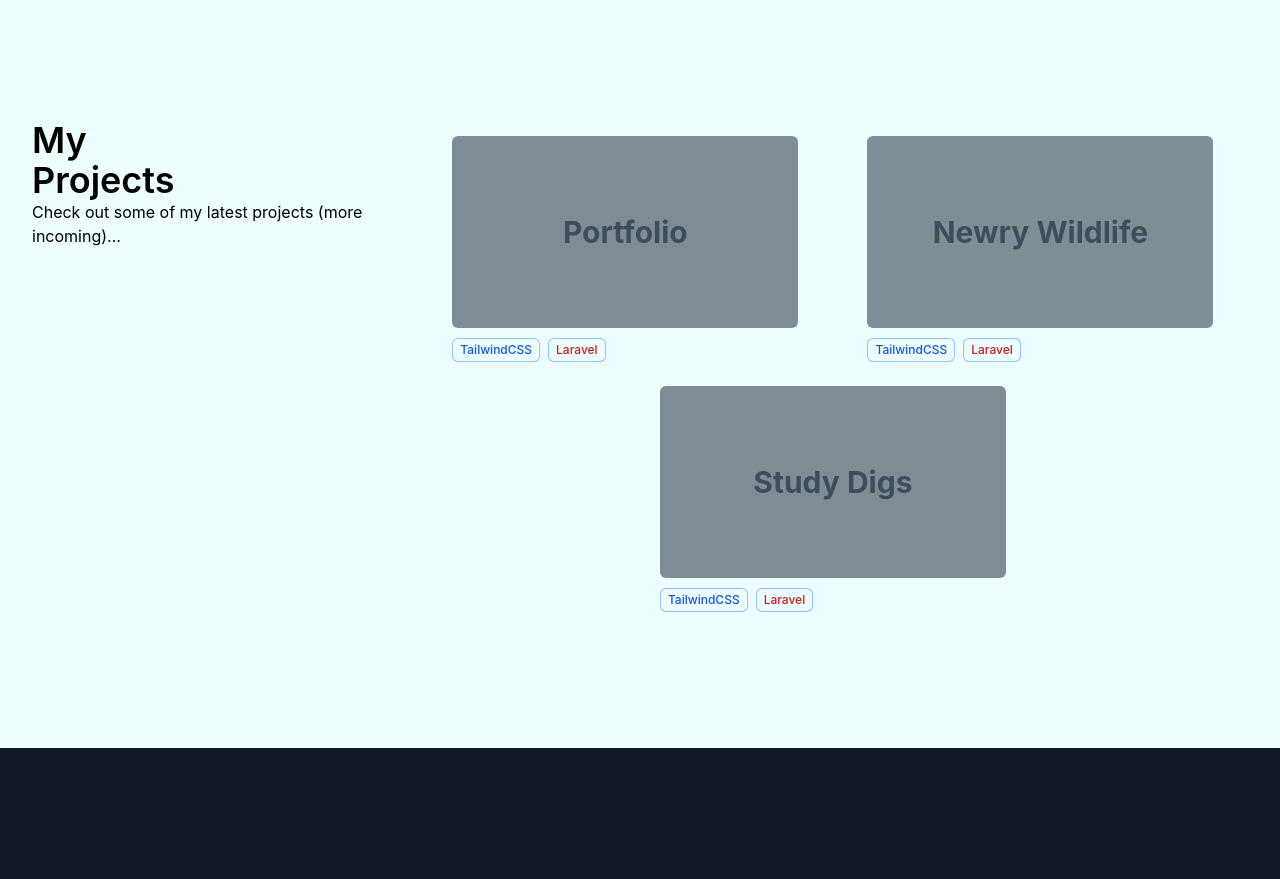
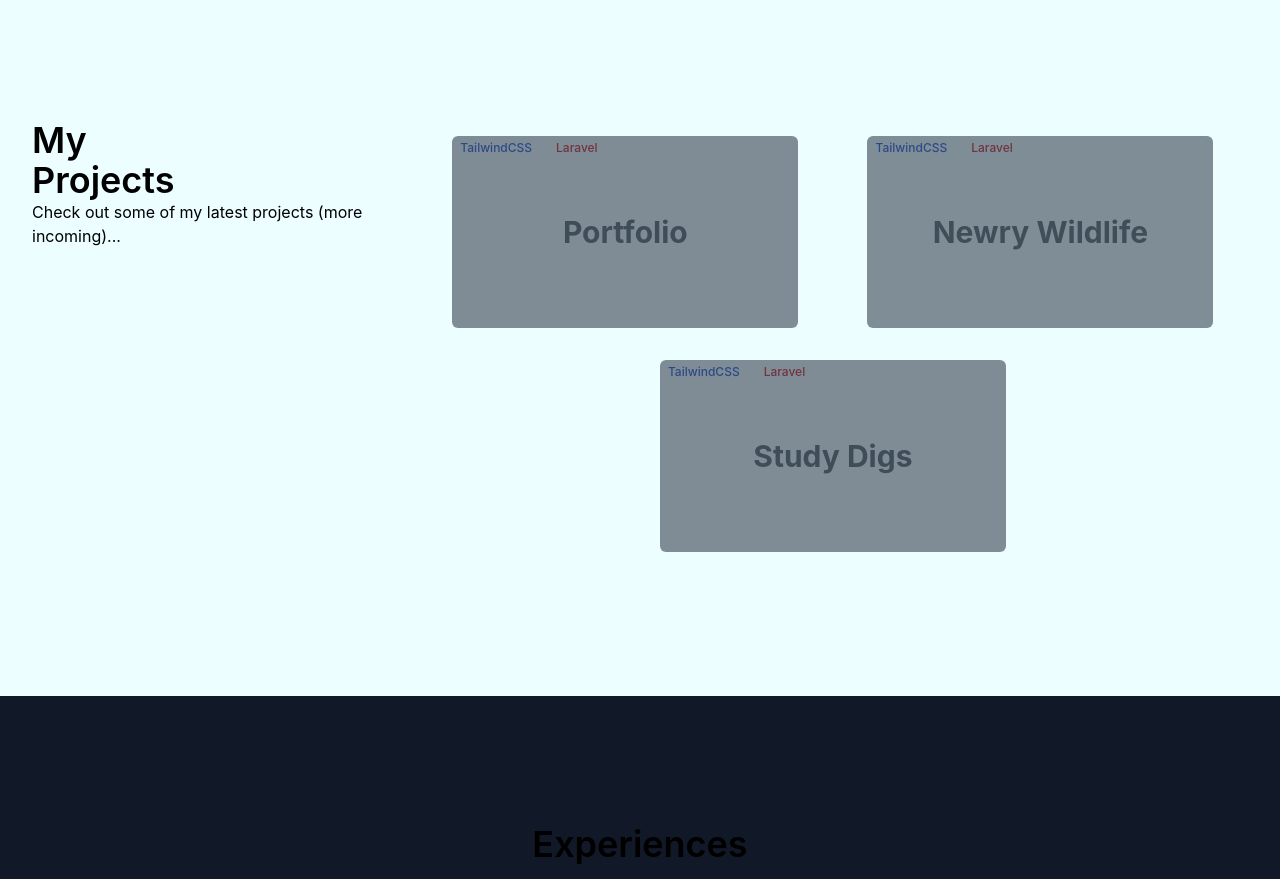
Before and after one commit to kiasambrook/portfolio-2024, a React (Create React App) app in the folder frontend/: page / in a window 1280 px wide. Shown: the part 840-1719 px from the top of the page. Built offline with nearby package versions, Linux system fonts and the light colour scheme.

Commit message:
refactor: badge tidying up

```diff
--- a/frontend/src/components/projects/Badge.js
+++ b/frontend/src/components/projects/Badge.js
@@ -2,21 +2,11 @@ import React from "react";
 
 const Badge = ({ colour, text }) => {
   return (
-    <div className="tags bottom-0  transition-transform ease-in-out group-hover:bottom-10">
-      <span
-        className={
-          "badge inline-flex items-center rounded-md bg-" +
-          colour +
-          "-200 px-2 py-1 text-xs font-medium text-" +
-          colour +
-          "-700 ring-1 ring-inset ring-" +
-          colour +
-          "-700/10"
-        }
-      >
-        {text}
-      </span>
-    </div>
+    <span
+      className={`badge inline-flex items-center rounded-md bg-${colour}-200 px-2 py-1 text-xs font-medium text-${colour}-700 `}
+    >
+      {text}
+    </span>
   );
 };
 
--- a/frontend/src/components/projects/Project.js
+++ b/frontend/src/components/projects/Project.js
@@ -1,4 +1,3 @@
-import React from "react";
 import Badge from "./Badge";
 
 const Project = ({ title, img, badges }) => {
@@ -9,12 +8,11 @@ const Project = ({ title, img, badges }) => {
         <div className="absolute inset-0 flex items-center justify-center mix-blend-soft-light hover:mix-blend-normal">
           <h2 className=" text-3xl font-bold">{title}</h2>
         </div>
-      </div>
-      <div className="tags flex gap-2 transition-transform ease-in-out group-hover:bottom-10">
-        {badges.map((badge, index) => (
+        <div className="tags flex gap-2">
+          {badges.map((badge, index) => (
             <Badge key={index} colour={badge.colour} text={badge.text} />
-          )
-        )}
+          ))}
+        </div>
       </div>
     </div>
   );
```
